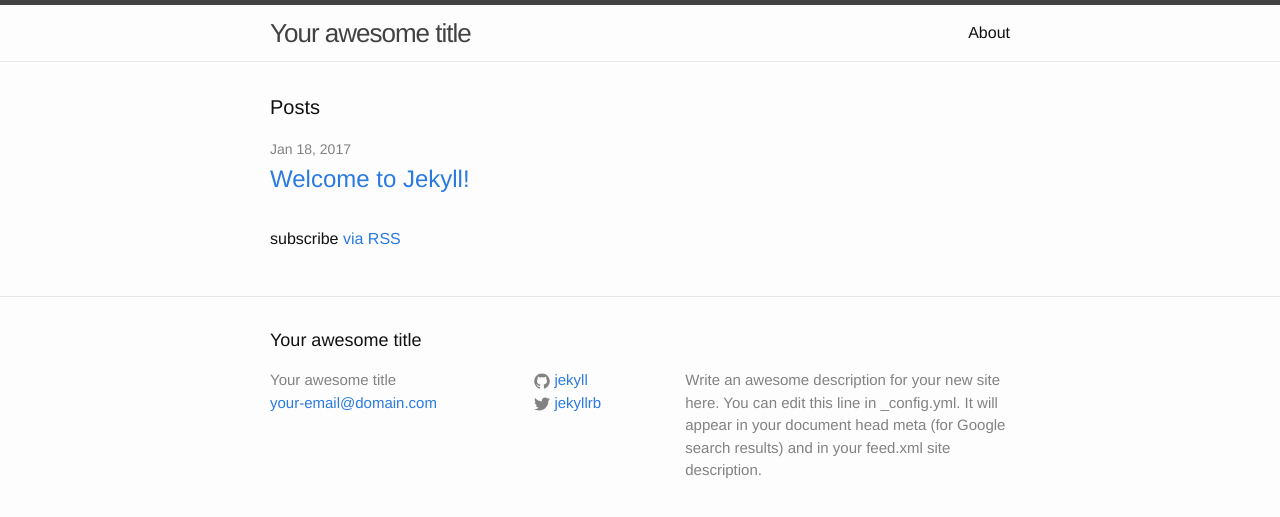
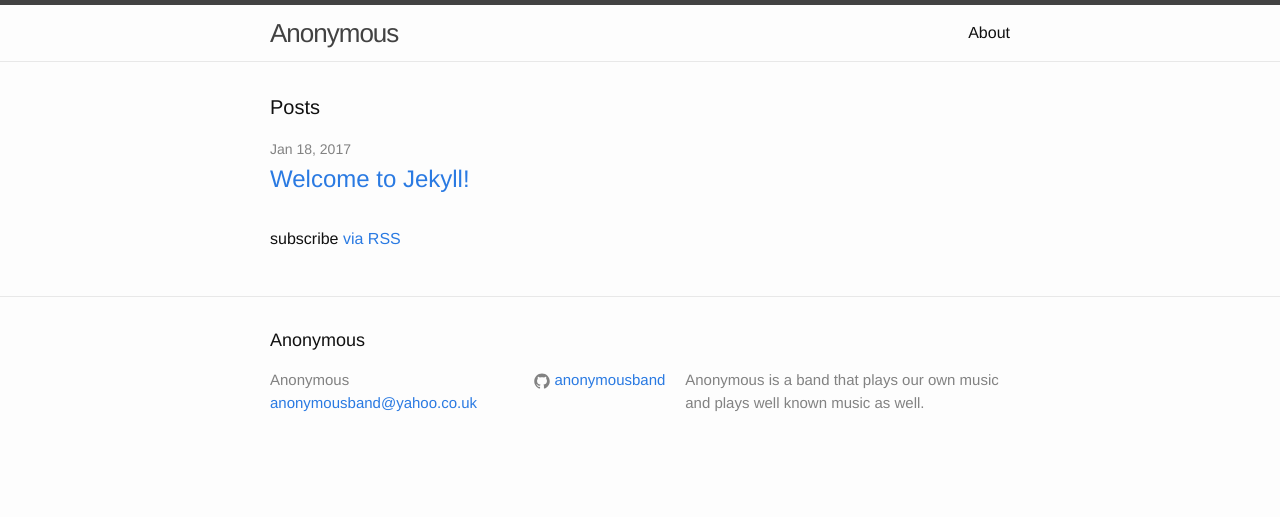
Before and after one commit to anonymousband/anonymousband.github.io, a Jekyll site: the page built from index.html, in a window 1280 px wide. Shown: the top 517 px of the page. Built offline with Jekyll 4.4.1, drawn with Linux system fonts in a browser that asks for light colours.

Commit message:
Update _config.yml

```diff
--- a/_config.yml
+++ b/_config.yml
@@ -6,16 +6,14 @@
 # 'jekyll serve'. If you change this file, please restart the server process.
 
 # Site settings
-title: Your awesome title
-email: your-email@domain.com
+title: Anonymous
+email: anonymousband@yahoo.co.uk
 description: > # this means to ignore newlines until "baseurl:"
-  Write an awesome description for your new site here. You can edit this
-  line in _config.yml. It will appear in your document head meta (for
-  Google search results) and in your feed.xml site description.
+  Anonymous is a band that plays our own music and plays well known music as well.
 baseurl: "" # the subpath of your site, e.g. /blog
 url: "http://yourdomain.com" # the base hostname & protocol for your site
-twitter_username: jekyllrb
-github_username:  jekyll
+twitter_username:
+github_username:  anonymousband
 
 # Build settings
 markdown: kramdown
```
